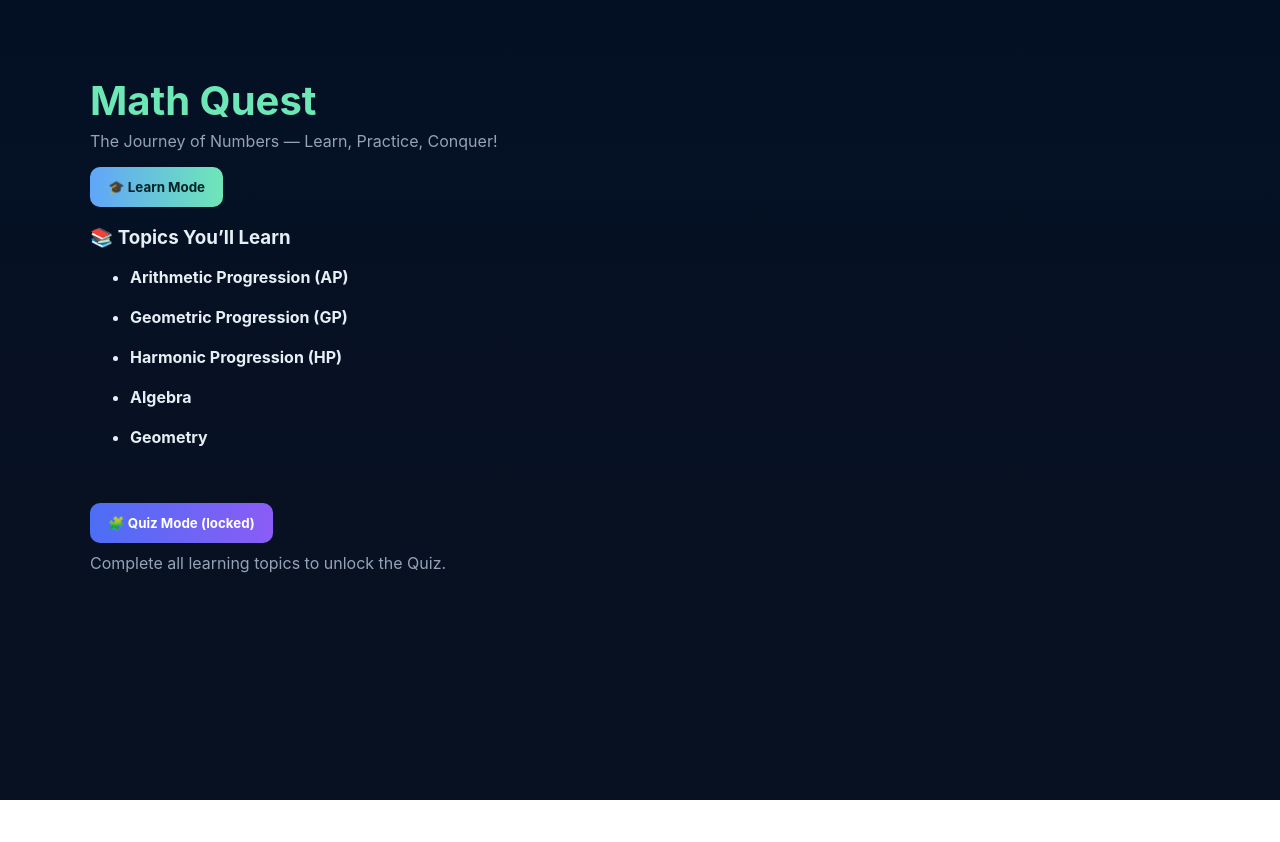
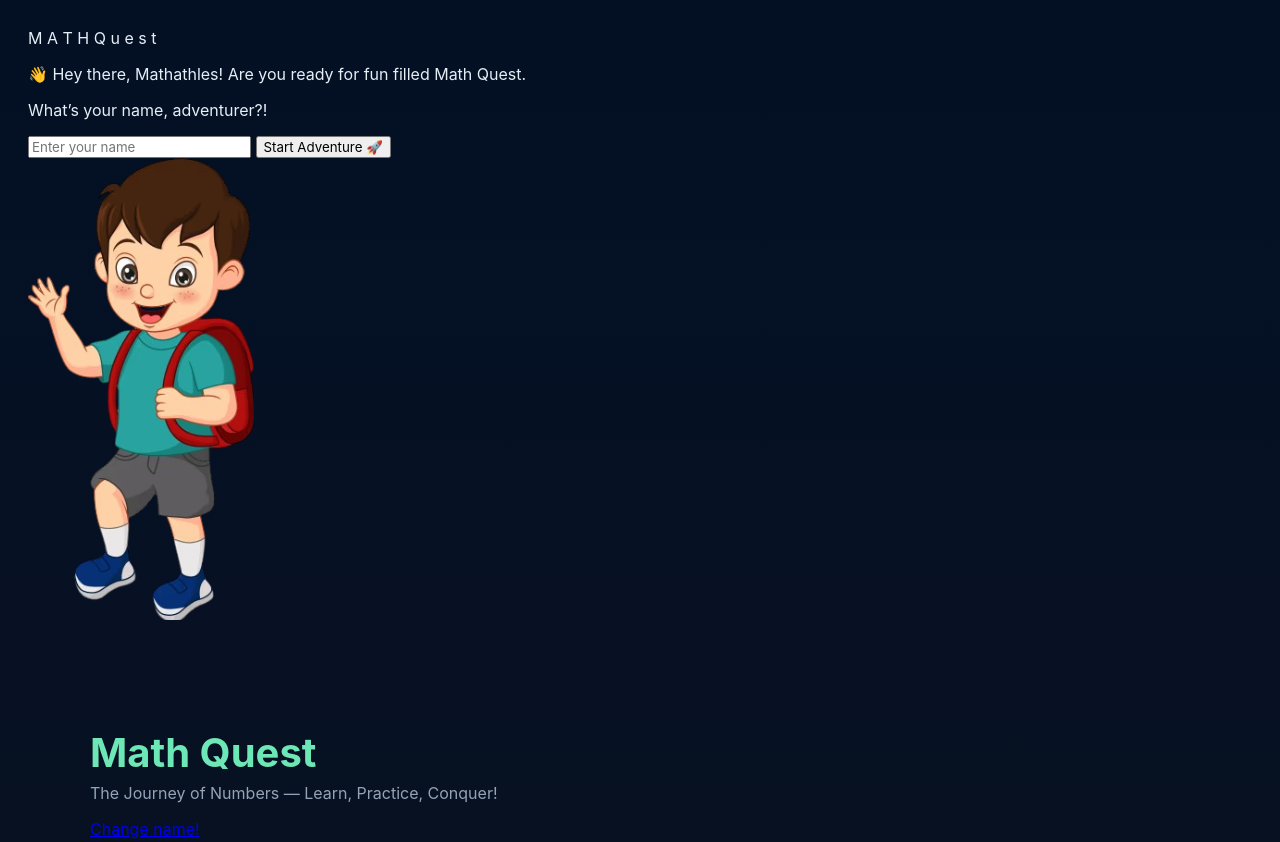
Before and after one commit to Rieesteves/MathQuest-game, a plain HTML site: page index.html in a window 1280 px wide. Shown: the top 842 px of the page. Before the commit the page ends 800 px from the top, so only its background shows below. Drawn offline with Linux system fonts and the light colour scheme.

Commit message:
Enhance final section with score tracking
Added user name display and previous scores section.

```diff
--- a/index.html
+++ b/index.html
@@ -7,12 +7,45 @@
   <link rel="stylesheet" href="style.css" />
 </head>
 <body>
+
+
+     <!-- INTRO PAGE -->
+<!-- INTRO PAGE -->
+<section id="intro" class="page active">
+  <div class="intro-wrap">
+
+    <!-- Animated MATHS letters -->
+    <div class="title-anim">
+      <span class="bounce">M</span> <span class="bounce">A</span>
+      <span class="bounce">T</span> <span class="bounce">H</span>
+      <span class="bounce">Q</span> <span class="bounce">u</span>
+      <span class="bounce">e</span> <span class="bounce">s</span> <span class="bounce">t</span>
+    </div>
+
+    <div class="intro-text">
+      <p>👋 Hey there, Mathathles! Are you ready for fun filled Math Quest.</p>
+      <p>What’s your name, adventurer?!</p>
+      <input type="text" id="playerNameInput" placeholder="Enter your name">
+      <button id="startGameBtn">Start Adventure 🚀</button>
+    </div>
+
+     <!-- Boy animation above -->
+    <div class="boy-img">
+      <img src="assets/boy.png" alt="Animated Boy" class="boy-walk">
+    </div>
+  </div>
+</section>
+
+
   <!-- HOME -->
   <main id="home" class="page active">
     <div class="hero">
       <div class="hero-left">
         <h1 class="logo">Math Quest</h1>
         <p class="tag">The Journey of Numbers — Learn, Practice, Conquer!</p>
+        <div id="userNameDisplay" class="user-name">
+        <span id="userNameText"></span><a href="#" id="changeNameLink">Change name!</a>
+        </div>
 
         <div class="home-buttons">
           <button id="btnLearn">🎓 Learn Mode</button>
@@ -147,6 +180,7 @@
 
   <!-- QUIZ -->
   <section id="quiz" class="page">
+    <div id="userNameQuiz" class="user-name"></div>
     <div id="levelIntro" class="level-intro hidden"></div>
 
     <div class="game-card">
@@ -196,13 +230,19 @@
   <div class="final-card">
     <h2>🏆 Crystal of Reason</h2>
     <p>You finished the quest.</p>
-      <p>Final score: <span id="finalScore">0</span></p>
+    <p id="finalScore">Final score: 0</p>
+
+    <h3>🏅 Previous Scores</h3>
+    <ul id="scoreList" class="score-list"></ul>
+
     <div class="final-actions">
       <button id="playAgain">Play Again</button>
       <button id="toHome" class="ghost">Back to Home</button>
+      <button id="clearScores" class="ghost danger">Clear Score History</button>
     </div>
   </div>
 </section>
+
 
   <!-- Popup & sounds -->
   <audio id="snd-correct" src="assets/correct.mp3" preload="auto"></audio>
```
Lines whose indentation alone changed are shown as unchanged.
